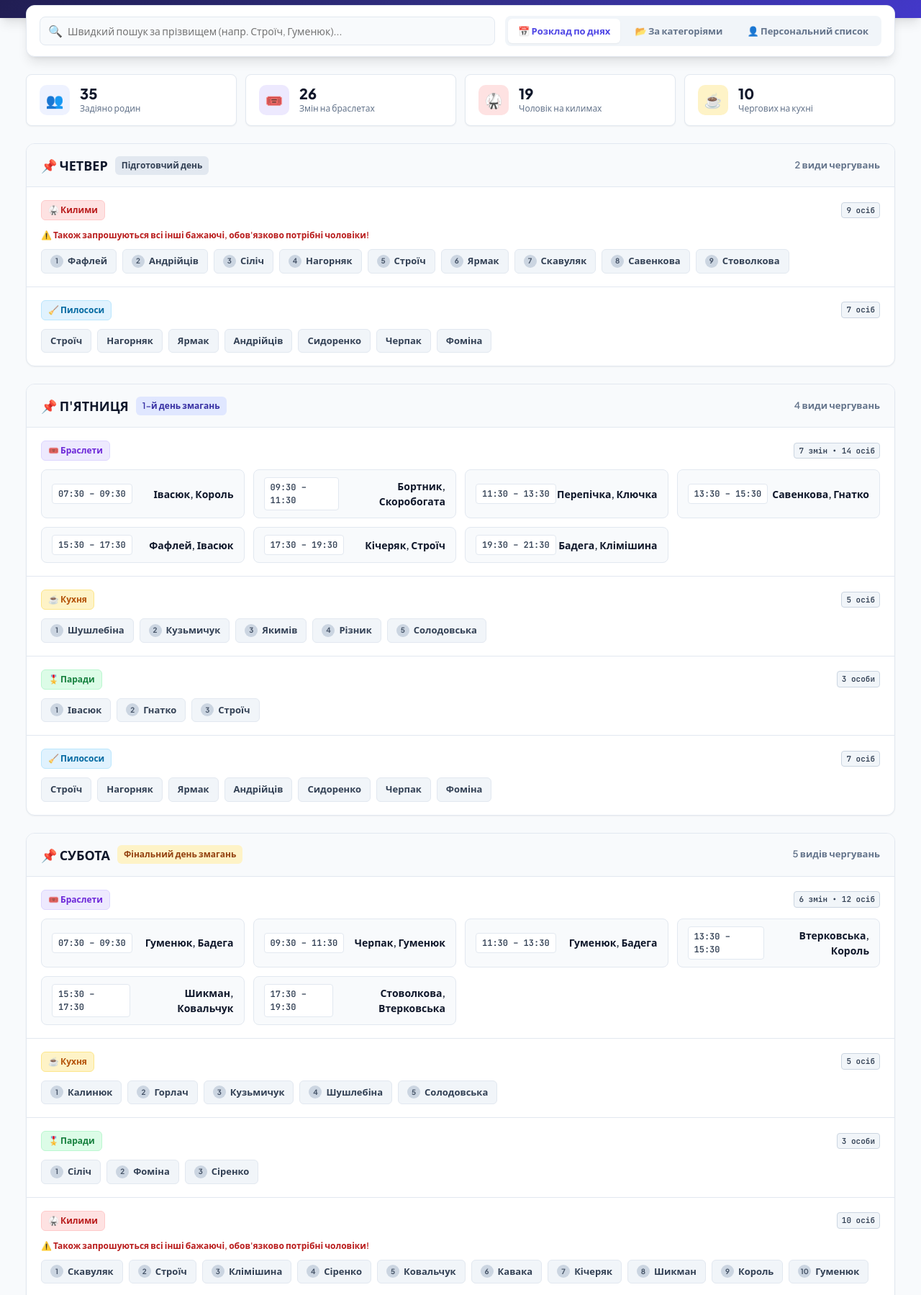
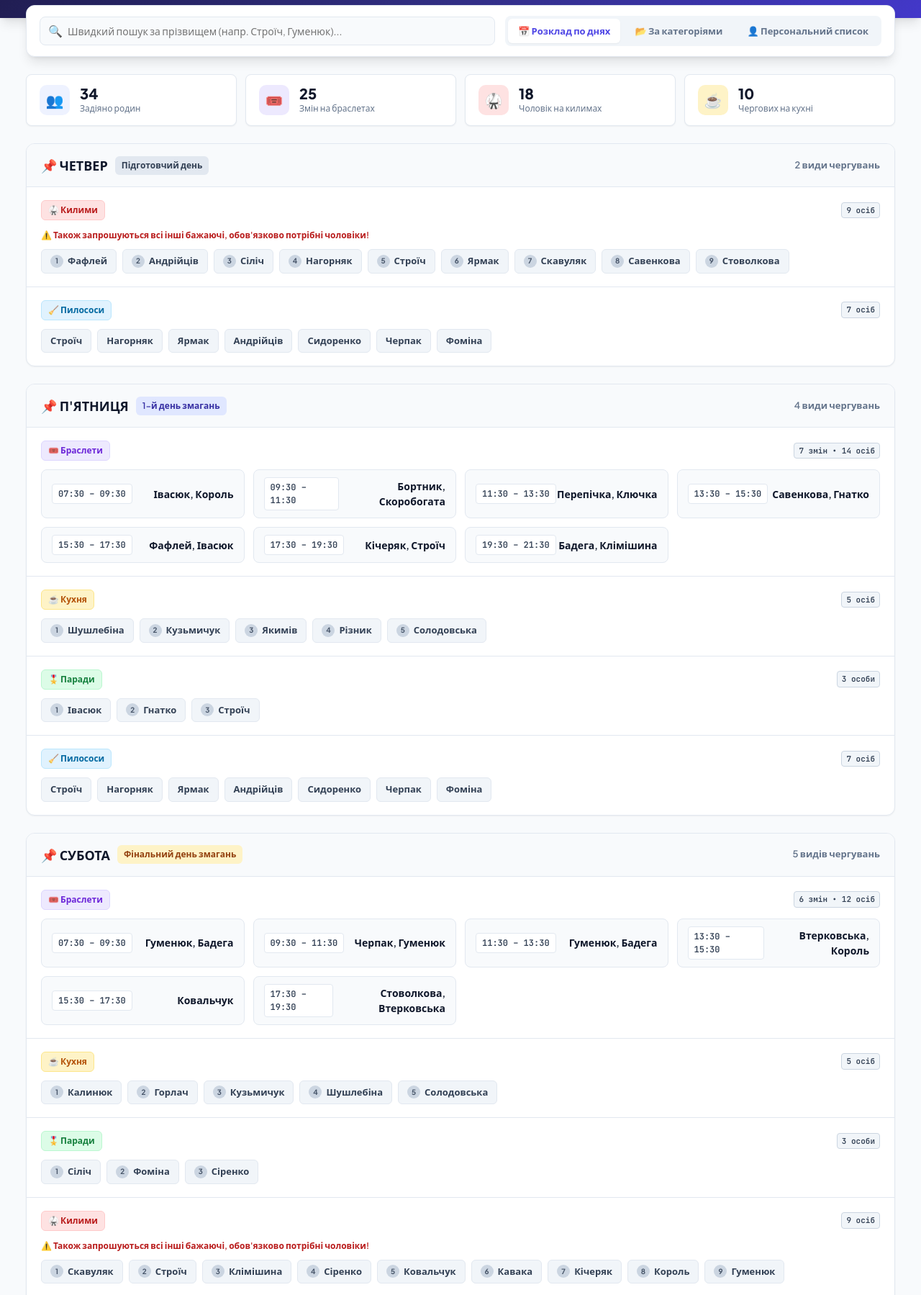
Before and after one commit to nperepichka/nperepichka.github.io, a plain HTML site: page index.html in a window 1280 px wide. Shown: the part 101-1900 px from the top of the page at 72% size. Drawn offline with Linux system fonts and the light colour scheme.

Commit message:
remove 1

```diff
--- a/index.html
+++ b/index.html
@@ -792,21 +792,21 @@
       <div class="stat-card">
         <div class="stat-icon" style="background: #eef2ff; color: #4f46e5;">👥</div>
         <div>
-          <div class="stat-val" id="totalParents">35</div>
+          <div class="stat-val" id="totalParents">34</div>
           <div class="stat-lbl">Задіяно родин</div>
         </div>
       </div>
       <div class="stat-card">
         <div class="stat-icon" style="background: #ede9fe; color: #7c3aed;">🎟️</div>
         <div>
-          <div class="stat-val">26</div>
+          <div class="stat-val">25</div>
           <div class="stat-lbl">Змін на браслетах</div>
         </div>
       </div>
       <div class="stat-card">
         <div class="stat-icon" style="background: #fee2e2; color: #dc2626;">🥋</div>
         <div>
-          <div class="stat-val">19</div>
+          <div class="stat-val">18</div>
           <div class="stat-lbl">Чоловік на килимах</div>
         </div>
       </div>
@@ -1013,7 +1013,7 @@
             </div>
             <div class="slot-item">
               <span class="slot-time">15:30 – 17:30</span>
-              <span class="slot-people">Шикман, Ковальчук</span>
+              <span class="slot-people">Ковальчук</span>
             </div>
             <div class="slot-item">
               <span class="slot-time">17:30 – 19:30</span>
@@ -1060,7 +1060,7 @@
             <div class="duty-name">
               <span class="badge badge-carpets">🥋 Килими</span>
             </div>
-            <span class="badge-time">10 осіб</span>
+            <span class="badge-time">9 осіб</span>
           </div>
           <div style="font-size: 12px; color: #b91c1c; font-weight: 600; margin-bottom: 10px;">⚠️ Також запрошуються всі інші бажаючі, обов'язково потрібні чоловіки!</div>
           <div class="people-tags">
@@ -1071,9 +1071,8 @@
             <span class="person-chip"><span class="num-bullet">5</span> Ковальчук</span>
             <span class="person-chip"><span class="num-bullet">6</span> Кавака</span>
             <span class="person-chip"><span class="num-bullet">7</span> Кічеряк</span>
-            <span class="person-chip"><span class="num-bullet">8</span> Шикман</span>
-            <span class="person-chip"><span class="num-bullet">9</span> Король</span>
-            <span class="person-chip"><span class="num-bullet">10</span> Гуменюк</span>
+            <span class="person-chip"><span class="num-bullet">8</span> Король</span>
+            <span class="person-chip"><span class="num-bullet">9</span> Гуменюк</span>
           </div>
         </div>
 
@@ -1125,7 +1124,7 @@
             <div class="slot-item"><span class="slot-time">09:30 – 11:30</span><span class="slot-people">Черпак, Гуменюк</span></div>
             <div class="slot-item"><span class="slot-time">11:30 – 13:30</span><span class="slot-people">Гуменюк, Бадега</span></div>
             <div class="slot-item"><span class="slot-time">13:30 – 15:30</span><span class="slot-people">Втерковська, Король</span></div>
-            <div class="slot-item"><span class="slot-time">15:30 – 17:30</span><span class="slot-people">Шикман, Ковальчук</span></div>
+            <div class="slot-item"><span class="slot-time">15:30 – 17:30</span><span class="slot-people">Ковальчук</span></div>
             <div class="slot-item"><span class="slot-time">17:30 – 19:30</span><span class="slot-people">Стоволкова, Втерковська</span></div>
           </div>
         </div>
@@ -1151,7 +1150,7 @@
             <span class="person-chip">Савенкова</span>
             <span class="person-chip">Стоволкова</span>
           </div>
-          <div style="font-weight: 700; margin-bottom: 8px; color: #b91c1c;">Субота (10 осіб):</div>
+          <div style="font-weight: 700; margin-bottom: 8px; color: #b91c1c;">Субота (9 осіб):</div>
           <div class="people-tags">
             <span class="person-chip">Скавуляк</span>
             <span class="person-chip">Строїч</span>
@@ -1160,7 +1159,6 @@
             <span class="person-chip">Ковальчук</span>
             <span class="person-chip">Кавака</span>
             <span class="person-chip">Кічеряк</span>
-            <span class="person-chip">Шикман</span>
             <span class="person-chip">Король</span>
             <span class="person-chip">Гуменюк</span>
           </div>
@@ -1287,10 +1285,7 @@
         { type: "kitchen", title: "Кухня (Пт)", badge: "badge-kitchen" },
         { type: "kitchen", title: "Кухня (Сб)", badge: "badge-kitchen" }
       ]},
-      { id: 7, surname: "Шикман", duties: [
-        { type: "bracelets", title: "Браслети (Сб 15:30–17:30)", badge: "badge-bracelets" },
-        { type: "carpets", title: "Килими (Сб)", badge: "badge-carpets" }
-      ]},
+      { id: 7, surname: "Шикман", duties: []},
       { id: 8, surname: "Гнатко", duties: [
         { type: "bracelets", title: "Браслети (Пт 13:30–15:30)", badge: "badge-bracelets" },
         { type: "parade", title: "Паради (Пт)", badge: "badge-parade" }
```
